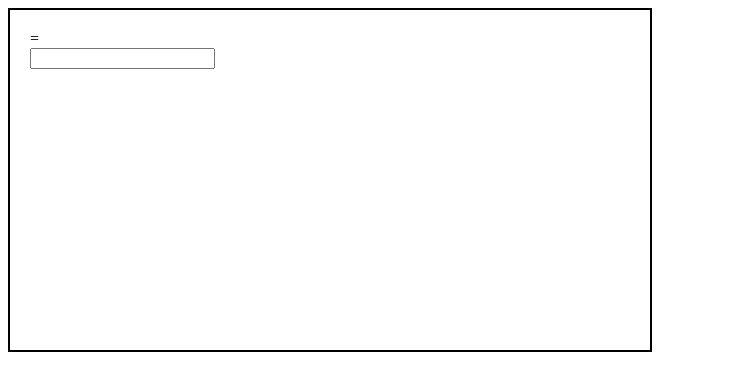
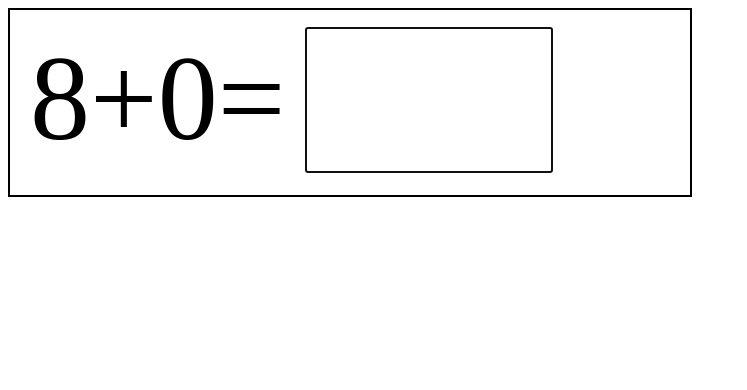
Before and after one commit to dougdroper/sums, a plain HTML site: page calc.html in a window 1280 px wide. Shown: the whole page, without its empty margins (0-747 px from the left). Drawn offline with Linux system fonts and the light colour scheme.

Commit message:
Eval answer

```diff
--- a/calc.html
+++ b/calc.html
@@ -8,13 +8,36 @@
     .body{
       width: 960px;
       margin: 0 auto;
+    }
+    #calc_box{
+      width: 640px;
+      height: 145px;
+      border: 2px solid #000;
       padding: 20px;
     }
-    #calc_box{
-      width: 600px;
-      height: 300px;
-      border: 2px solid #000;
-      padding: 20px;
+    #left{
+      float: left;
+      font-size: 120px;
+    }
+    #type{
+      float: left;
+      font-size: 120px;
+    }
+    #right{
+      float: left;
+      font-size: 120px;
+    }
+    #equals{
+      float: left;
+      font-size: 120px;
+    }
+    #answer{
+      height: 140px;
+      font-size: 97px;
+      width: 240px;
+      position: relative;
+      top: -3px;
+      left: 20px;
     }
     </style>
   </head>
@@ -30,28 +53,38 @@
       var first, second, answer;
 
       function getRandomNumber(){
-        return Math.round(Math.random(10) * 10);
+        return Math.round(Math.random(12) * 10);
       };
 
       function getRandomSymbol(){
-        switch(getRandomNumber()){
-          case 1
+        var val = getRandomNumber();
+
+        switch(true){
+          case (val < 4):
             return "+";
             break;
-          case 6:
+          case (val >= 4 && val < 6):
             return "*";
+            break;
+          case (val >= 6 && val < 8):
+            return "/";
             break;
           default:
             return "-";
+            break;
         }
       }
 
       function setup(){
         first = getRandomNumber();
         second = getRandomNumber();
-        answer = first + second;
+        type = getRandomSymbol();
+        answer = eval(first + type + second);
+        if(answer < 0 || answer % 1 != 0 ){
+          setup();
+        }
         $("#left").html(first);
-        $("#type").html("+");
+        $("#type").html(type);
         $("#right").html(second);
       }
 
@@ -61,7 +94,6 @@
       $("#answer").focus();
       $('body').keyup(function(e){
         if(e.keyCode == 13){
-          console.log(answer)
           if ($("#answer").val() == answer){
             setup();
             $("#answer").val("");
```
